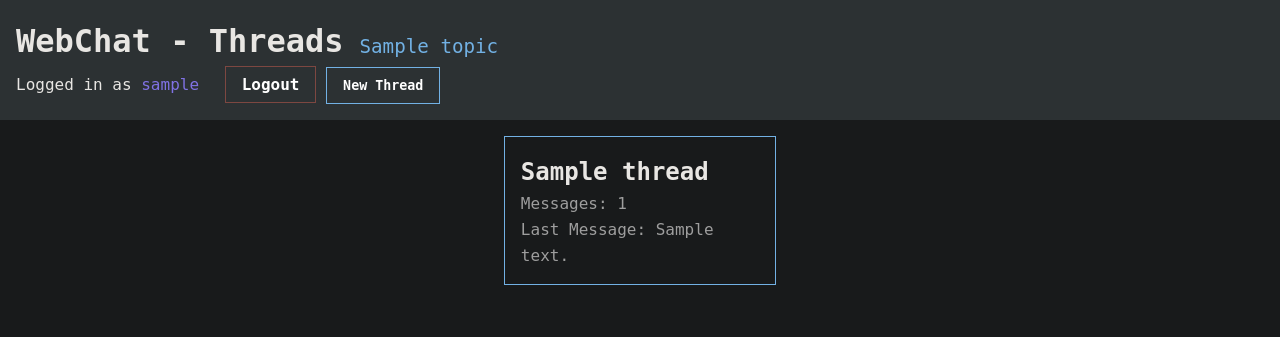
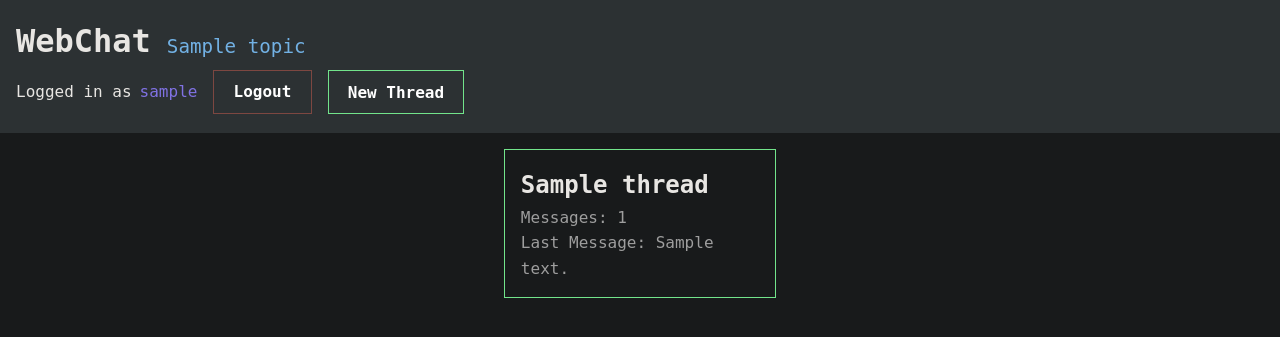
Before and after one commit to Roar1ngDuck/webchat, a Flask app: template templates/area.html in a window 1280 px wide. Shown: the top 337 px of the page. Run offline with Flask 3, Linux system fonts and the light colour scheme; the visitor is signed in with stand-in values (Sample User, id 1); the template is opened without the code that fills it: most values are stand-ins (such as "Sample title", 1, 10 or a date in 2020).

Commit message:
Improve navigation

```diff
--- a/static/styles.css
+++ b/static/styles.css
@@ -26,14 +26,28 @@ header {
     display: flex;
 }
 
-.header-container h1 {
+.header-link-home {
     margin-right: 1rem;
+    font-size: 2rem;
+    font-weight: bold;
+    text-decoration: none;
+    color: inherit;
 }
 
 .header-small {
     margin-top: 1rem;
+    margin-right: 1rem;
     font-size: 1.2rem;
     color: rgb(114, 177, 228);
+    text-decoration: none;
+}
+
+.header-smaller {
+    margin-top: 1.5rem;
+    margin-right: 1rem;
+    font-size: 0.9rem;
+    color: rgb(114 228 139);
+    text-decoration: none;
 }
 
 @media (max-width: 767px) {
@@ -41,6 +55,10 @@ header {
         display: none;
     }
   }
+
+.navbar-container {
+    display: flex;
+}
 
 /* Main content area styling: padding */
 main {
@@ -117,13 +135,15 @@ main {
 }
 
 .modern-button {
-    padding: 0.5rem 1rem;
     border: 1px solid rgb(114, 177, 228);
     color: white;
     text-decoration: none;
     font-weight: bold;
     background-color: inherit;
-    height: 2.3rem;
+    height: auto;
+    margin: 0.2rem 0rem 0.2rem 1rem;
+    padding: 0.5rem 1.2rem 0.5rem 1.2rem;
+    font-size: 1rem;
 }
 .modern-button:hover {
     background-color: rgb(52, 86, 114);
@@ -244,11 +264,15 @@ main {
 /* Logout Button Styles */
 /* Style for the logout button and its hover state */
 .logout-button {
-    padding: 0.5rem 1rem;
+    display: flex;
+    align-items: center;
+    justify-content: center;
     border: 1px solid #7d4741;
     color: white;
     text-decoration: none;
     font-weight: bold;
+    padding: 0.5rem 1.2rem 0.5rem 1.2rem;
+    margin: 0.2rem 0rem 0.2rem 0rem;
 }
 
 .logout-button:hover {
@@ -258,12 +282,15 @@ main {
 /* Username Display Styles */
 /* Style for the username display area */
 .username-display {
+    display: flex;
+    align-items: center;
     margin-right: 1rem;
 }
 
 /* Style for highlighting the username */
 .username-highlight {
     color: rgb(128, 114, 228);
+    margin-left: 0.5rem;
 }
 
 /* Message Form Styles */
@@ -300,12 +327,12 @@ main {
 .chat-container {
     display: flex;
     flex-direction: column;
-    height: calc(100vh - 9rem); /* Adjusts the container to fill the height of the viewport minus the combined height of header and other elements */
+    height: calc(100vh - 11rem); /* Adjusts the container to fill the height of the viewport minus the combined height of header and other elements */
 }
 
 @media (max-width: 767px) {
     .chat-container {
-        height: calc(100vh - 14rem); /* Adjusts the container to fill the height of the viewport minus the combined height of header and other elements */
+        height: calc(100vh - 16rem); /* Adjusts the container to fill the height of the viewport minus the combined height of header and other elements */
     }
   }
 
@@ -359,3 +386,7 @@ main {
     width: 100%; /* Strong strength: 100% width */
     background-color: #27ae60; /* Strong strength: green color */
 }
+
+.green-border {
+    border: 1px solid rgb(114 228 139);
+}
--- a/templates/area.html
+++ b/templates/area.html
@@ -1,19 +1,20 @@
 {% extends "base.html" %}
 
 {% block title %}
-<h1>WebChat - Threads</h1> <div class="header-small">{{ area.topic }}</div>
+<a class="header-link-home" href="/">WebChat</a>
+<a class="header-small" href="{{ url_for('view_area', area_id=area.id) }}">{{ area.topic }}</a>
 {% endblock %}
 
 {% block navbar %}
 <!-- Add Thread Button -->
-<button id="createAreaBtn" class="modern-button">New Thread</button>
+<button id="createAreaBtn" class="modern-button green-border">New Thread</button>
 {% endblock %}
 
 {% block content %}
 <section class="discussion-areas">
     {% for thread in area.threads %}
     <a href="{{ url_for('view_thread', thread_id=thread.id) }}" class="discussion-area-link">
-        <article class="discussion-area">
+        <article class="discussion-area green-border">
             <h2>{{ thread.title }}</h2>
             <p>Messages: <span class="message-count">{{ thread.message_count }}</span></p>
             <p>Last Message: <time class="last-message">{{ thread.last_message }}</time></p>
--- a/templates/base.html
+++ b/templates/base.html
@@ -12,12 +12,14 @@
 </head>
 <body>
     <header>
-        <div class="header-container">{% block title %}<h1>WebChat</h1>{% endblock %}</div>
-        {% if "user_id" in session %}
-            <span class="username-display">Logged in as <span class="username-highlight">{{ session["username"] }}</span></span>
+        <div class="header-container">{% block title %}<a class="header-link-home" href="/">WebChat</a>{% endblock %}</div>
+        <div class="navbar-container">
+            {% if "user_id" in session %}
+            <span  class="username-display">Logged in as <span class="username-highlight">{{ session["username"] }}</span></span>
             <a href="{{ url_for('logout') }}" class="logout-button">Logout</a>
             {% block navbar %}{% endblock %}
-        {% endif %}
+            {% endif %}
+        </div>
     </header>
     <main>
         {% block content %}{% endblock %}
--- a/templates/index.html
+++ b/templates/index.html
@@ -1,8 +1,4 @@
 {% extends "base.html" %}
-
-{% block title %}
-<h1>WebChat - Areas</h1>
-{% endblock %}
 
 {% block navbar %}
 <!-- Add Area Button -->
--- a/templates/login.html
+++ b/templates/login.html
@@ -1,8 +1,4 @@
 {% extends "base.html" %}
-
-{% block title %}
-WebChat
-{% endblock %}
 
 {% block content %}
 <div class="login-container">
--- a/templates/register.html
+++ b/templates/register.html
@@ -1,8 +1,4 @@
 {% extends "base.html" %}
-
-{% block title %}
-WebChat
-{% endblock %}
 
 {% block content %}
 <div class="register-container">
--- a/templates/thread.html
+++ b/templates/thread.html
@@ -1,7 +1,9 @@
 {% extends "base.html" %}
 
 {% block title %}
-<h1>WebChat - Messages</h1> <div class="header-small">{{ thread.title }}</div>
+<a class="header-link-home" href="/">WebChat</a>
+<a class="header-small" href="{{ url_for('view_area', area_id=thread.area_id) }}">{{ thread.area_name }}</a>
+<a class="header-smaller" href="{{ url_for('view_thread', thread_id=thread.id) }}">{{ thread.title }}</a>
 {% endblock %}
 
 {% block content %}
```
Also changed, not shown: models.py (+12 -0 lines).
